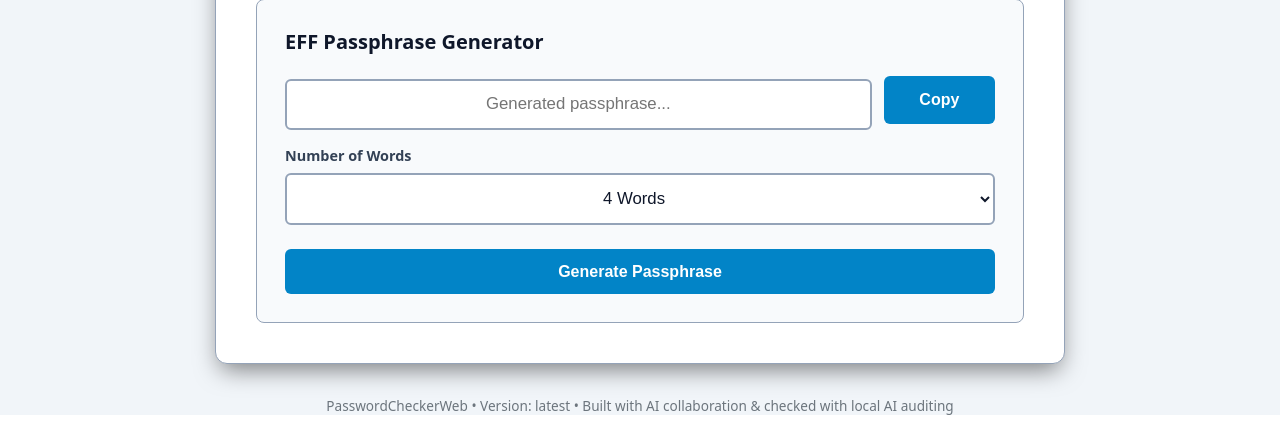
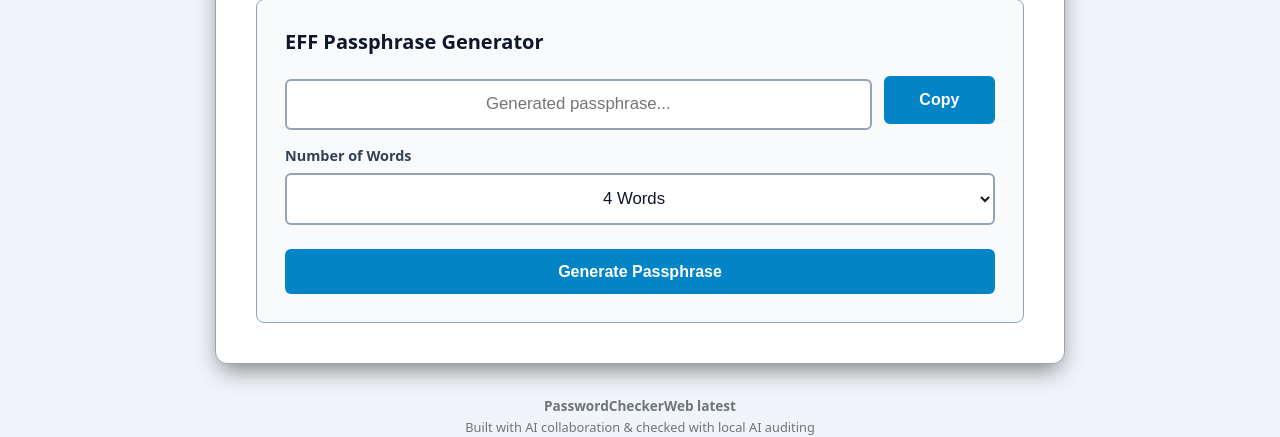
Before and after one commit to JPetovello/password-checker-web, a Flask app: page / in a window 1280 px wide. Shown: the part 618-1055 px from the top of the page. Before the commit the page ends 1033 px from the top, so only its background shows below. Run offline with Flask 3, Linux system fonts and the light colour scheme.

Commit message:
docs: update footer layout and add AI collaboration note for v1.1.23

```diff
--- a/templates/footer.html
+++ b/templates/footer.html
@@ -1 +1,4 @@
-<footer style="text-align: center; margin-top: 2rem; font-size: 0.85rem; color: #6c757d;">PasswordCheckerWeb &bull; Version: {{ app_version }} &bull; Built with AI collaboration &amp; checked with local AI auditing</footer>
+<footer style="text-align: center; margin-top: 2rem; font-size: 0.85rem; color: #6c757d; line-height: 1.4;">
+    <p style="margin: 0; font-weight: 600;">PasswordCheckerWeb {{ app_version }}</p>
+    <p style="margin: 0.25rem 0 0 0; font-size: 0.80rem;">Built with AI collaboration &amp; checked with local AI auditing</p>
+</footer>
```
